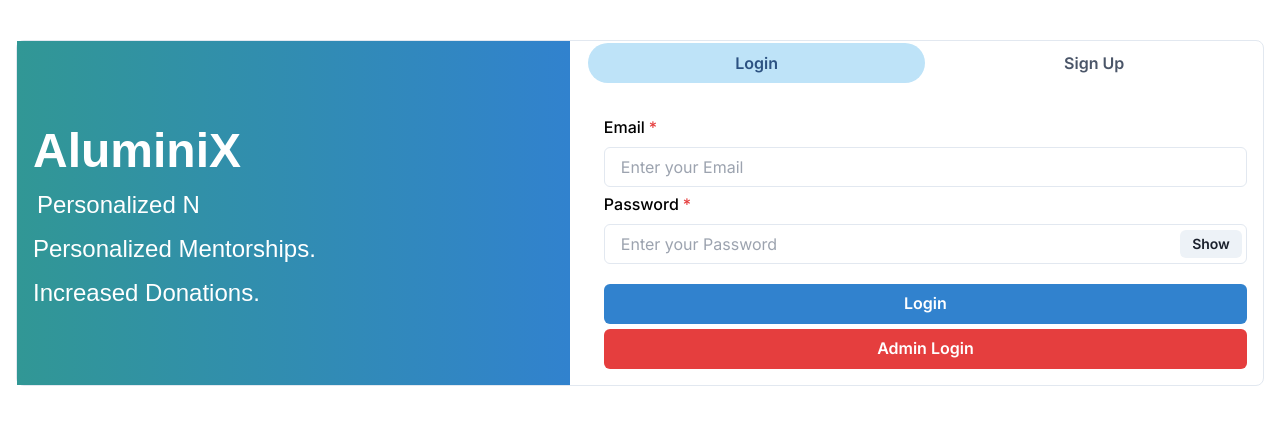
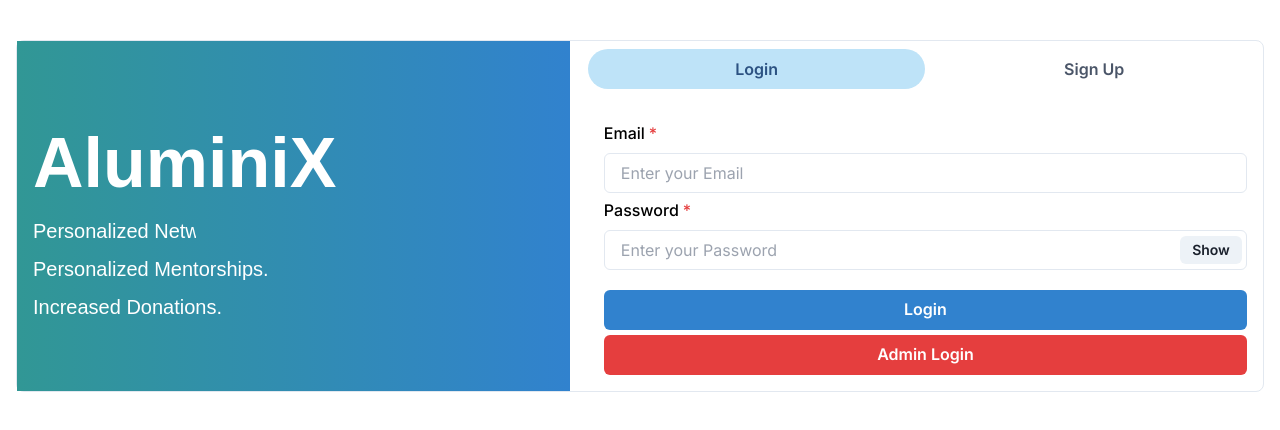
Before and after one commit to Rohityadav309/TechTitansSih, a React (Create React App) app in the folder client/: page / in a window 1280 px wide. Shown: the top 430 px of the page. Built offline with nearby package versions, Linux system fonts and the light colour scheme.

Commit message:
changed login views

```diff
--- a/client/src/components/Authentication/AdminHomepage.jsx
+++ b/client/src/components/Authentication/AdminHomepage.jsx
@@ -52,7 +52,7 @@ const AdminHomepage = () => {
         >
           {/* Typewriter effect container */}
           <Text
-            fontSize="48px" // Larger font size for 'AluminiX'
+            fontSize="70px" // Larger font size for 'AluminiX'
             fontFamily="'Poppins', sans-serif"
             fontWeight="bold"
             display="inline"
@@ -65,12 +65,12 @@ const AdminHomepage = () => {
           </Text>
 
           <Text
-            fontSize="24px" // Smaller font size for the rest of the first sentence
+            fontSize="20px" // Smaller font size for the rest of the first sentence
             fontFamily="'Poppins', sans-serif"
-            fontWeight="light"
+
             whiteSpace="nowrap"
             overflow="hidden"
-            ml={1}
+
             animation={`${typing} 4s steps(4, end) 4s, ${erasing} 4s steps(4, end) 10s infinite`}
             animationDelay="4s" // Delay so that 'AluminiX' appears first
           >
@@ -78,9 +78,9 @@ const AdminHomepage = () => {
           </Text>
 
           <Text
-            fontSize="24px" // Smaller font size for the second sentence
+            fontSize="20px" // Smaller font size for the second sentence
             fontFamily="'Poppins', sans-serif"
-            fontWeight="light"
+
             whiteSpace="nowrap"
             overflow="hidden"
             mt={2} // Margin to create space between sentences
@@ -100,7 +100,7 @@ const AdminHomepage = () => {
         />
 
         {/* Right Side with Tabs */}
-        <Box w="55%" mt="2px">
+        <Box w="55%" mt="8px">
           <Tabs variant="soft-rounded" align="center">
             <TabList mb="1em">
               <Tab width="100%">Login</Tab>
--- a/client/src/components/Authentication/Homepage.jsx
+++ b/client/src/components/Authentication/Homepage.jsx
@@ -51,7 +51,7 @@ const Homepage = () => {
         >
           {/* Typewriter effect container */}
           <Text
-            fontSize="48px" // Larger font size for 'AluminiX'
+            fontSize="70px" // Larger font size for 'AluminiX'
             fontFamily="'Poppins', sans-serif"
             fontWeight="bold"
             display="inline"
@@ -64,12 +64,12 @@ const Homepage = () => {
           </Text>
 
           <Text
-            fontSize="24px" // Smaller font size for the rest of the first sentence
+            fontSize="20px" // Smaller font size for the rest of the first sentence
             fontFamily="'Poppins', sans-serif"
-            fontWeight="light"
+
             whiteSpace="nowrap"
             overflow="hidden"
-            ml={1}
+
             animation={`${typing} 4s steps(4, end) 4s, ${erasing} 4s steps(4, end) 10s infinite`}
             animationDelay="4s" // Delay so that 'AluminiX' appears first
           >
@@ -77,9 +77,9 @@ const Homepage = () => {
           </Text>
 
           <Text
-            fontSize="24px" // Smaller font size for the second sentence
+            fontSize="20px" // Smaller font size for the second sentence
             fontFamily="'Poppins', sans-serif"
-            fontWeight="light"
+
             whiteSpace="nowrap"
             overflow="hidden"
             mt={2} // Margin to create space between sentences
@@ -89,9 +89,9 @@ const Homepage = () => {
             Personalized Mentorships.
           </Text>
           <Text
-            fontSize="24px" // Smaller font size for the second sentence
+            fontSize="20px" // Smaller font size for the second sentence
             fontFamily="'Poppins', sans-serif"
-            fontWeight="light"
+
             whiteSpace="nowrap"
             overflow="hidden"
             mt={2} // Margin to create space between sentences
@@ -111,7 +111,7 @@ const Homepage = () => {
         />
 
         {/* Right Side with Tabs */}
-        <Box w="55%" mt="2px">
+        <Box w="55%" mt="8px">
           <Tabs variant="soft-rounded" align="center">
             <TabList mb="1em">
               <Tab width="50%">Login</Tab>
```
